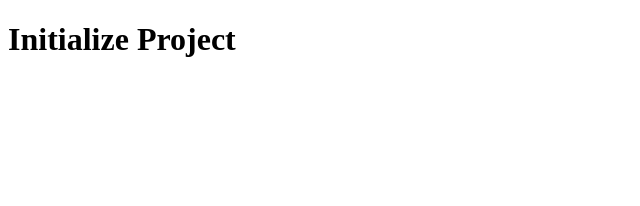
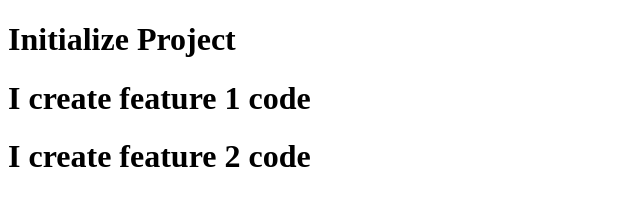
Before and after one commit to Taigahayashi/test_app, a plain HTML site: page index.html in a window 1280 px wide. Shown: the whole page, without its empty margins (0-640 px from the left). Drawn offline with Linux system fonts and the light colour scheme.

Commit message:
Feature 2

```diff
--- a/index.html
+++ b/index.html
@@ -8,5 +8,7 @@
 </head>
 <body>
     <h1>Initialize Project</h1>
+    <h1>I create feature 1 code</h1>
+    <h1>I create feature 2 code</h1>
 </body>
 </html>
```
